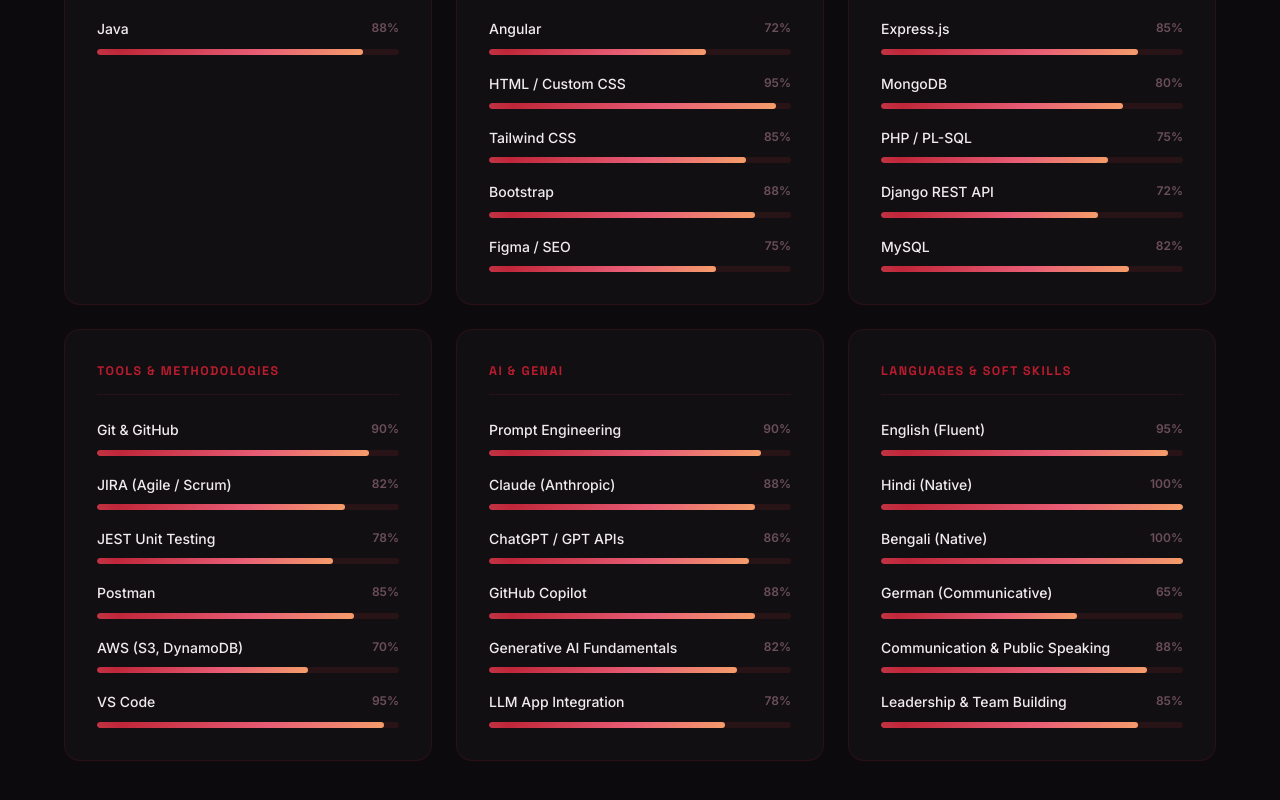
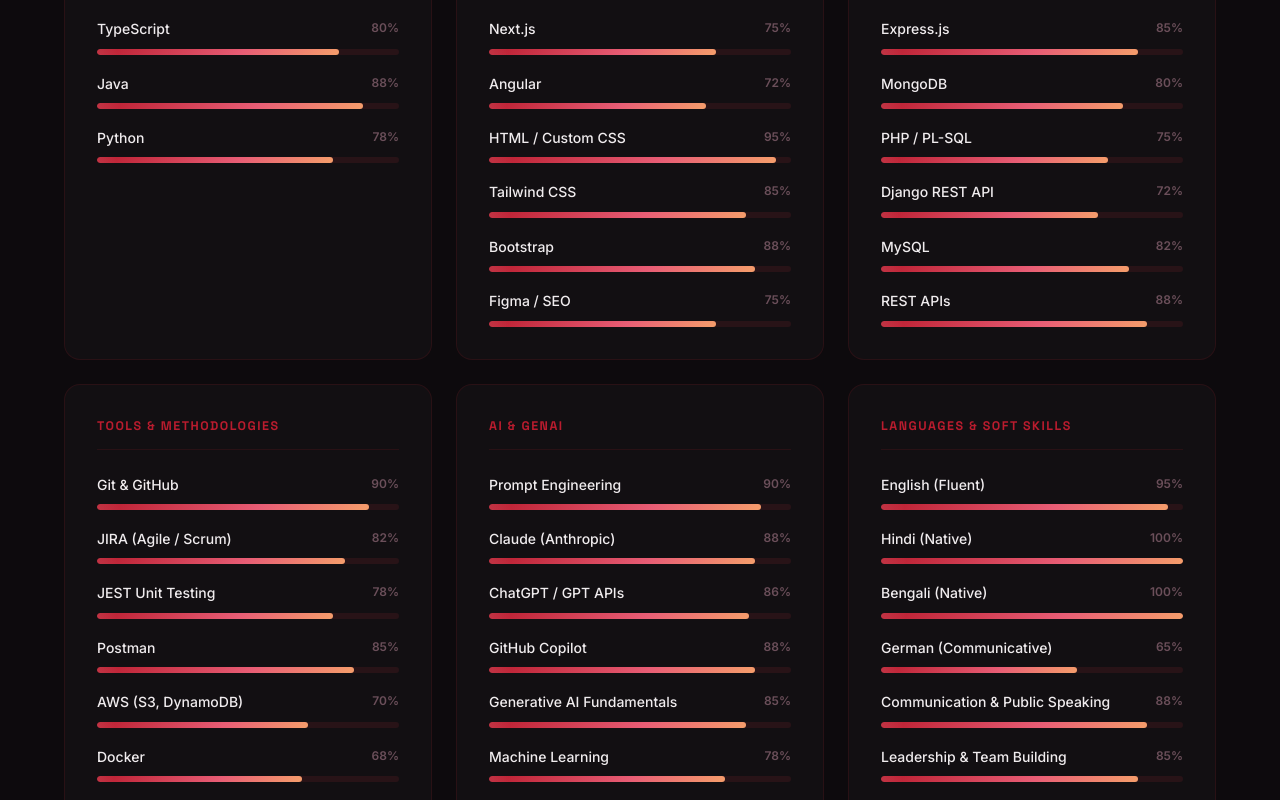
Before and after one commit to rohit1682/portfolio-react, a React (Vite) app: page / in a window 1280 px wide. Shown: the part 2620-3420 px from the top of the page. Built offline with nearby package versions, Linux system fonts and the light colour scheme.

Commit message:
feat: added a new certificate

```diff
--- a/src/constants/certificates.js
+++ b/src/constants/certificates.js
@@ -16,6 +16,17 @@
 };
 
 export const certificates = [
+  {
+    title: "Generative AI & Machine Learning",
+    issuer: "E & ICT Academy, IIT Kanpur",
+    issuerKey: "iitkanpur",
+    category: "ai",
+    year: 2025,
+    file: `${BASE}/Certificate - E&ICT Academy, IIT Kanpur.pdf`,
+    thumb: `${THUMB}/Certificate - E&ICT Academy, IIT Kanpur.png`,
+    type: "pdf",
+    featured: true,
+  },
   {
     title: "Anthropic Claude Architect",
     issuer: "Anthropic",
--- a/src/constants/skills.js
+++ b/src/constants/skills.js
@@ -3,13 +3,16 @@
     category: "Primary — Languages",
     items: [
       { name: "JavaScript", level: 92 },
+      { name: "TypeScript", level: 80 },
       { name: "Java", level: 88 },
+      { name: "Python", level: 78 },
     ],
   },
   {
     category: "Frontend",
     items: [
       { name: "React.js", level: 88 },
+      { name: "Next.js", level: 75 },
       { name: "Angular", level: 72 },
       { name: "HTML / Custom CSS", level: 95 },
       { name: "Tailwind CSS", level: 85 },
@@ -26,6 +29,7 @@
       { name: "PHP / PL-SQL", level: 75 },
       { name: "Django REST API", level: 72 },
       { name: "MySQL", level: 82 },
+      { name: "REST APIs", level: 88 },
     ],
   },
   {
@@ -36,6 +40,7 @@
       { name: "JEST Unit Testing", level: 78 },
       { name: "Postman", level: 85 },
       { name: "AWS (S3, DynamoDB)", level: 70 },
+      { name: "Docker", level: 68 },
       { name: "VS Code", level: 95 },
     ],
   },
@@ -46,8 +51,10 @@
       { name: "Claude (Anthropic)", level: 88 },
       { name: "ChatGPT / GPT APIs", level: 86 },
       { name: "GitHub Copilot", level: 88 },
-      { name: "Generative AI Fundamentals", level: 82 },
-      { name: "LLM App Integration", level: 78 },
+      { name: "Generative AI Fundamentals", level: 85 },
+      { name: "Machine Learning", level: 78 },
+      { name: "LLM App Integration", level: 80 },
+      { name: "AI-Driven Problem Solving", level: 82 },
     ],
   },
   {
@@ -64,10 +71,10 @@
 ];
 
 export const skillTags = {
-  "Primary Languages": ["JavaScript", "Java"],
-  "Frontend": ["React.js", "Angular", "HTML5", "Custom CSS", "Tailwind CSS", "Bootstrap", "Figma", "SEO Optimization"],
-  "Backend": ["Node.js", "Express.js", "MongoDB", "PHP", "PL/SQL", "Django REST API"],
-  "Cloud & DevOps": ["AWS S3", "AWS DynamoDB", "Ubuntu", "VirtualBox VM"],
+  "Primary Languages": ["JavaScript", "TypeScript", "Java", "Python"],
+  "Frontend": ["React.js", "Next.js", "Angular", "HTML5", "Custom CSS", "Tailwind CSS", "Bootstrap", "Figma", "SEO Optimization"],
+  "Backend": ["Node.js", "Express.js", "MongoDB", "PHP", "PL/SQL", "Django REST API", "REST APIs"],
+  "Cloud & DevOps": ["AWS S3", "AWS DynamoDB", "Docker", "Ubuntu", "VirtualBox VM"],
   "Testing & Tools": ["JEST", "Postman", "MongoDB Compass", "Botpress", "GitHub", "VS Code"],
   "Methodologies": ["Agile", "Scrum", "JIRA", "OOP", "Design Patterns"],
   "AI & GenAI": [
@@ -78,13 +85,15 @@
     "GPT-4 / GPT APIs",
     "GitHub Copilot",
     "Generative AI",
+    "Machine Learning",
+    "AI-Driven Problem Solving",
     "LLM Integration",
     "RAG Basics",
     "AI Agents",
     "MCP (Model Context Protocol)",
     "AI-Assisted Development",
   ],
-  "Secondary Languages": ["C", "C++", "Python"],
+  "Secondary Languages": ["C", "C++"],
   "Documentation": ["MS Excel", "MS PowerPoint", "Google Docs", "Google Sheets", "Google Slides"],
   "Soft Skills": ["Problem Solving", "Communication", "Planning & Organizing", "Adaptability", "Team Building", "Event Management"],
 };
```
Also changed, not shown: 1 other file (tests, documents, lock files or other folders).
